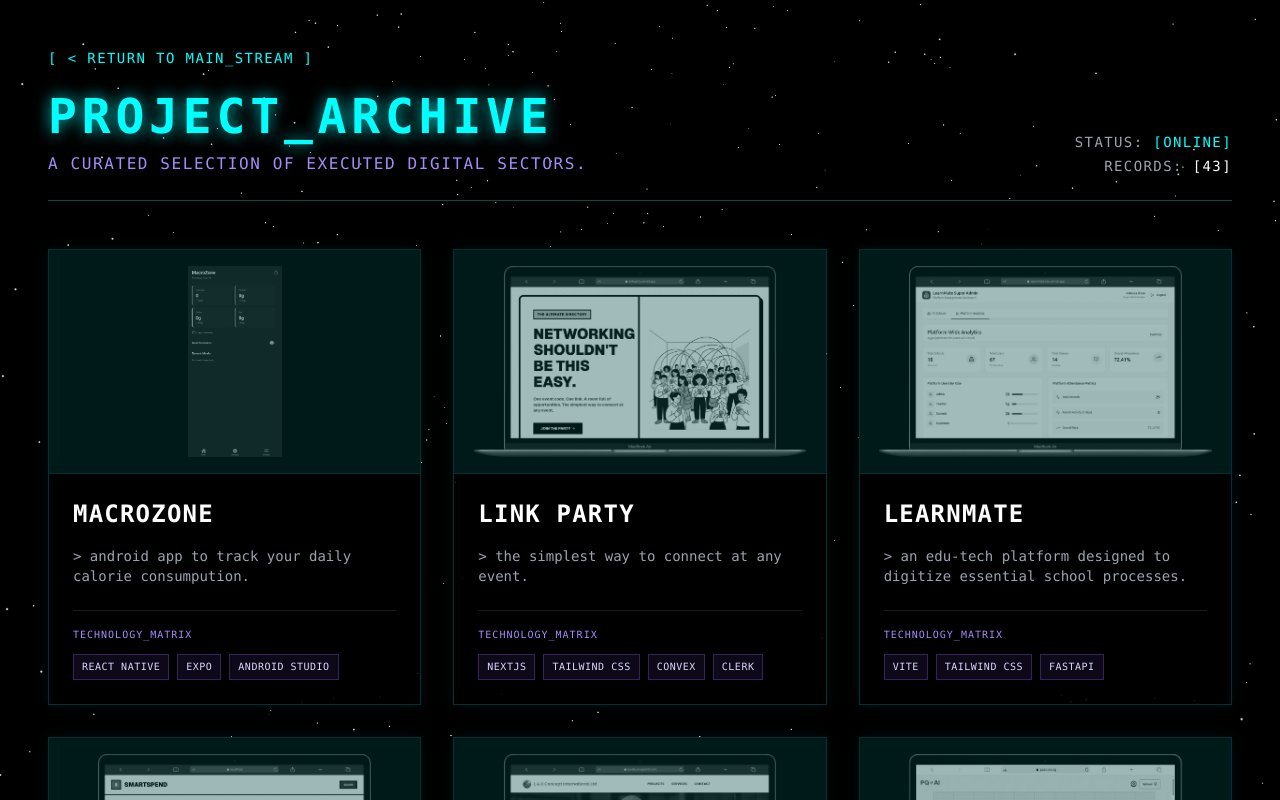
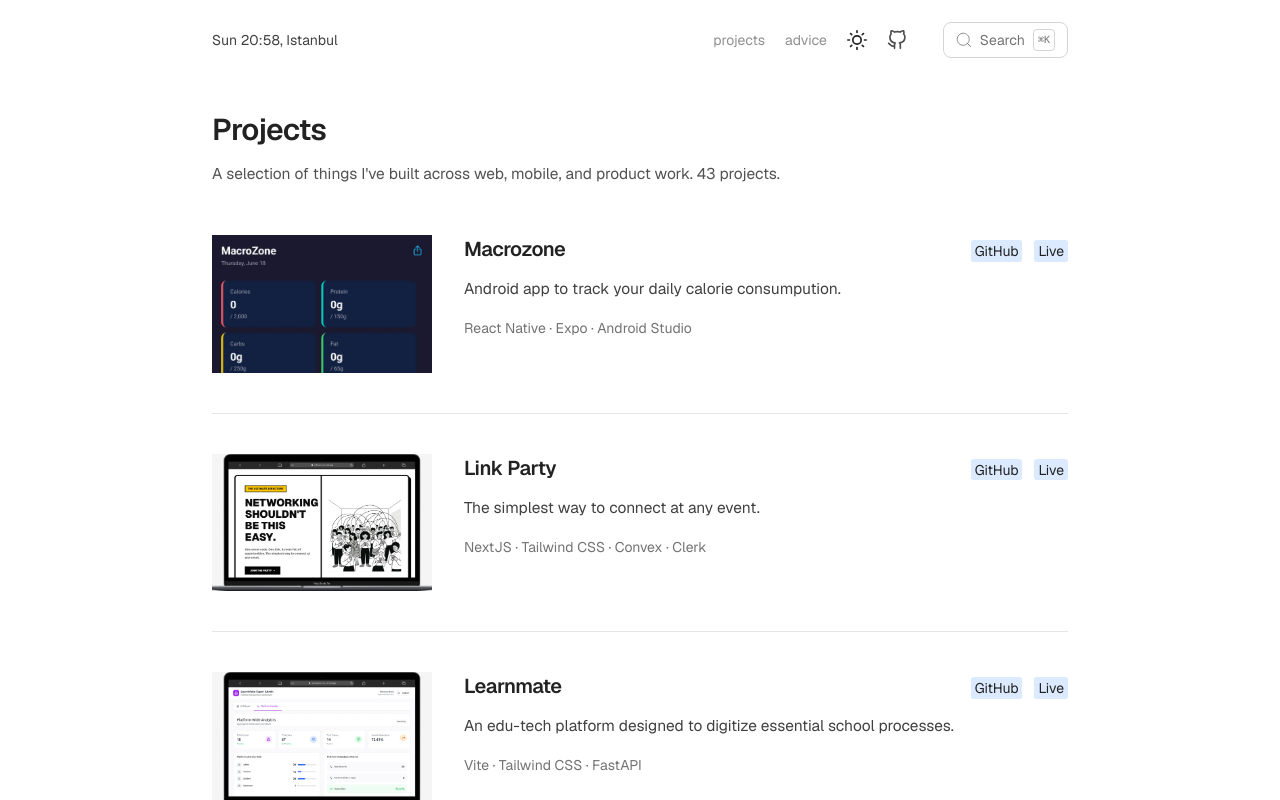
Before and after one commit to Muadh-Adekunle-Monsuru/personal-portfolio, a React (Vite) app: page /projects in a window 1280 px wide. Shown: the top 800 px of the page. Built offline with nearby package versions, Linux system fonts and the light colour scheme.

Commit message:
fix deploy error

```diff
--- a/package.json
+++ b/package.json
@@ -3,6 +3,9 @@
   "private": true,
   "version": "0.0.0",
   "type": "module",
+  "engines": {
+    "node": "24.x"
+  },
   "scripts": {
     "dev": "vite",
     "build": "tsc && vite build",
--- a/src/components/ProjectsPage.tsx
+++ b/src/components/ProjectsPage.tsx
@@ -1,127 +1,84 @@
 import { ProjectData } from './ProjectData';
-import Githubicon from '../assets/githubicon';
-import Globe from '../assets/globe';
-import { useNavigate } from 'react-router-dom';
-import { Canvas } from '@react-three/fiber';
-import { Stars } from '@react-three/drei';
+import SiteHeader from './SiteHeader';
 
 export default function ProjectsPage() {
-	const navigate = useNavigate();
+	return (
+		<div className='min-h-screen w-full bg-white text-[#222] dark:bg-[#0d0d10] dark:text-[#e8e8e8]'>
+			<SiteHeader maxWidthClass='max-w-4xl' />
+			<main className='w-full'>
+				<article className='mx-auto max-w-4xl px-5 pb-28 pt-12 font-geist'>
+					<h1 className='text-3xl font-semibold tracking-tight'>Projects</h1>
+					<p className='mt-3 max-w-2xl text-[15.5px] leading-[1.75] text-neutral-600 dark:text-neutral-400'>
+						A selection of things I&apos;ve built across web, mobile, and product
+						work. {ProjectData.length} projects.
+					</p>
 
-	return (
-		<div className='relative min-h-screen bg-black font-mono text-white overflow-hidden select-none'>
-			{/* 3D Canvas Background */}
-			<div className='fixed inset-0 z-0 pointer-events-none'>
-				<Canvas camera={{ position: [0, 0, 1] }}>
-					<Stars radius={100} depth={50} count={3000} factor={4} saturation={0} fade speed={1.5} />
-				</Canvas>
-			</div>
+					<ul className='mt-12 divide-y divide-neutral-200 dark:divide-neutral-800'>
+						{ProjectData.map((project) => {
+							const liveUrl = project.links.vercel;
+							const githubUrl = project.links.github;
 
-			{/* Foreground Content */}
-			<div className='relative z-10 w-full min-h-screen overflow-y-auto p-6 md:p-12'>
-				<div className='max-w-7xl mx-auto'>
-					{/* Header */}
-					<div className='mb-12 flex flex-col md:flex-row md:items-end justify-between border-b border-[#0ff]/30 pb-6 gap-6'>
-						<div>
-							<button
-								onClick={() => navigate('/')}
-								className='flex items-center gap-2 text-[#0ff] hover:text-white transition-colors group mb-6 tracking-widest text-sm'
-							>
-								<span className='group-hover:-translate-x-2 transition-transform duration-300'>[ &lt; RETURN TO MAIN_STREAM ]</span>
-							</button>
-							<h1 className='text-3xl md:text-5xl font-bold tracking-widest text-[#0ff] drop-shadow-[0_0_8px_rgba(0,255,255,0.8)] uppercase'>
-								PROJECT_ARCHIVE
-							</h1>
-							<p className='mt-3 text-violet-400 text-sm md:text-base tracking-widest'>
-								A CURATED SELECTION OF EXECUTED DIGITAL SECTORS.
-							</p>
-						</div>
-						<div className='text-left md:text-right text-xs md:text-sm text-gray-400 tracking-widest space-y-1'>
-							<p>STATUS: <span className='text-[#0ff]'>[ONLINE]</span></p>
-							<p>RECORDS: <span className='text-white'>[{ProjectData.length}]</span></p>
-						</div>
-					</div>
+							return (
+								<li key={project.title} className='py-10 first:pt-0'>
+									<div className='grid gap-6 sm:grid-cols-[220px_1fr] sm:gap-8'>
+										<a
+											href={liveUrl || githubUrl}
+											target='_blank'
+											rel='noreferrer'
+											className='block overflow-hidden bg-neutral-100 dark:bg-neutral-900'
+										>
+											<img
+												src={project.img}
+												alt={project.title}
+												className='aspect-[16/10] h-full w-full object-cover object-top transition-opacity hover:opacity-90'
+												loading='lazy'
+											/>
+										</a>
 
-					{/* Project Grid */}
-					<div className='grid grid-cols-1 lg:grid-cols-2 xl:grid-cols-3 gap-8'>
-						{ProjectData.map((project, idx) => (
-							<div
-								key={idx}
-								className='flex flex-col group bg-black/50 backdrop-blur-md border border-[#0ff]/20 hover:border-[#0ff]/70 transition-all duration-300 shadow-[0_0_15px_rgba(0,255,255,0.05)] hover:shadow-[0_0_30px_rgba(0,255,255,0.2)] hover:-translate-y-2 cursor-default'
-							>
-								{/* Image Matrix */}
-								<div
-									onClick={() => window.open(project.links.vercel, '_blank')}
-									className='relative w-full h-48 md:h-56 border-b border-[#0ff]/20 overflow-hidden bg-black flex justify-center items-center p-4 group-hover:bg-[#0ff]/5 cursor-pointer'
-								>
-									{/* Cyan overlay for aesthetic */}
-									<div className='absolute inset-0 bg-[#0ff]/10 z-10 pointer-events-none group-hover:bg-transparent transition-colors duration-500'></div>
-									<img
-										src={project.img}
-										alt={project.title}
-										className='w-full h-full object-contain filter grayscale opacity-70 group-hover:grayscale-0 group-hover:opacity-100 transition-all duration-500'
-										loading='lazy'
-									/>
-									{/* Subtle inner shadow effect on hover */}
-									<div className='absolute inset-0 shadow-[inset_0_0_30px_rgba(0,255,255,0.2)] opacity-0 group-hover:opacity-100 z-20 pointer-events-none transition-opacity'></div>
-								</div>
+										<div className='flex min-w-0 flex-col'>
+											<div className='flex flex-wrap items-baseline justify-between gap-x-4 gap-y-2'>
+												<h2 className='text-xl font-semibold tracking-tight'>
+													{project.title}
+												</h2>
+												<div className='flex items-center gap-3 text-sm'>
+													{githubUrl && (
+														<a
+															href={githubUrl}
+															target='_blank'
+															rel='noreferrer'
+															className='link-btn'
+														>
+															GitHub
+														</a>
+													)}
+													{liveUrl && (
+														<a
+															href={liveUrl}
+															target='_blank'
+															rel='noreferrer'
+															className='link-btn'
+														>
+															Live
+														</a>
+													)}
+												</div>
+											</div>
 
-								{/* Info Core */}
-								<div className='p-6 flex-1 flex flex-col'>
-									<div className='flex justify-between items-start gap-4 mb-4'>
-										<h2 className='text-xl md:text-2xl font-bold text-white uppercase tracking-wider group-hover:text-[#0ff] transition-colors'>
-											{project.title}
-										</h2>
-										<div className='flex gap-3 z-30'>
-											<a
-												href={project.links.github}
-												target='_blank'
-												rel='noreferrer'
-												className='text-gray-400 hover:text-white transition-colors cursor-pointer'
-												aria-label='GitHub Repository'
-											>
-												<div className='w-5 h-5'>
-													<Githubicon />
-												</div>
-											</a>
-											<a
-												href={project.links.vercel}
-												target='_blank'
-												rel='noreferrer'
-												className='text-gray-400 hover:text-white transition-colors cursor-pointer'
-												aria-label='Live Deployment'
-											>
-												<div className='w-5 h-5'>
-													<Globe />
-												</div>
-											</a>
+											<p className='mt-3 text-[15.5px] leading-[1.75] text-neutral-700 dark:text-neutral-300'>
+												{project.description}
+											</p>
+
+											<p className='mt-4 text-sm text-neutral-500 dark:text-neutral-500'>
+												{project.stack.join(' · ')}
+											</p>
 										</div>
 									</div>
-
-									<p className='text-xs md:text-sm text-gray-400 mb-6 flex-1 leading-relaxed lowercase'>
-										&gt; {project.description}
-									</p>
-
-									{/* Tech Stack */}
-									<div className='mt-auto border-t border-white/10 pt-4'>
-										<div className='text-[10px] text-violet-400 tracking-widest mb-3'>TECHNOLOGY_MATRIX</div>
-										<div className='flex flex-wrap gap-2 text-xs'>
-											{project.stack.slice(0, 6).map((s) => (
-												<span
-													key={`${project.title}-${s}`}
-													className='border border-violet-500/30 bg-violet-500/10 text-violet-200 px-2 py-1 uppercase tracking-wider text-[10px]'
-												>
-													{s}
-												</span>
-											))}
-										</div>
-									</div>
-								</div>
-							</div>
-						))}
-					</div>
-				</div>
-			</div>
+								</li>
+							);
+						})}
+					</ul>
+				</article>
+			</main>
 		</div>
 	);
 }
--- a/src/components/ScholarshipAdvicePage.tsx
+++ b/src/components/ScholarshipAdvicePage.tsx
@@ -1,5 +1,4 @@
 import { useEffect, useState, type ReactNode } from 'react';
-import { useNavigate } from 'react-router-dom';
 import { motion } from 'framer-motion';
 import {
 	AGGREGATORS,
@@ -20,6 +19,7 @@ import {
 	WEBINARS,
 	type AdviceLink,
 } from './ScholarshipAdviceData';
+import SiteHeader from './SiteHeader';
 
 function ExternalLink({ href, children }: { href: string; children: ReactNode }) {
 	return (
@@ -27,7 +27,7 @@ function ExternalLink({ href, children }: { href: string; children: ReactNode })
 			href={href}
 			target='_blank'
 			rel='noreferrer'
-			className='text-sky-300 underline underline-offset-4 decoration-sky-300/40 hover:text-white hover:decoration-white transition-colors break-words'
+			className='link-btn break-words'
 		>
 			{children}
 		</a>
@@ -40,17 +40,23 @@ function LinkRow({ link }: { link: AdviceLink }) {
 			href={link.href}
 			target='_blank'
 			rel='noreferrer'
-			className='group flex flex-col gap-1 border border-zinc-700 bg-zinc-900/80 px-4 py-3.5 hover:border-zinc-500 hover:bg-zinc-800/80 transition-colors duration-200'
+			className='group flex flex-col gap-1 border border-neutral-200 bg-neutral-50 px-4 py-3.5 transition-colors duration-200 hover:border-neutral-400 hover:bg-neutral-100 dark:border-neutral-700 dark:bg-neutral-900/80 dark:hover:border-neutral-500 dark:hover:bg-neutral-800/80'
 		>
-			<span className='text-base text-zinc-100 group-hover:text-white transition-colors'>{link.label}</span>
-			{link.note && <span className='text-sm text-zinc-400 leading-relaxed'>{link.note}</span>}
+			<span className='text-base text-neutral-900 transition-colors group-hover:text-black dark:text-neutral-100 dark:group-hover:text-white'>
+				{link.label}
+			</span>
+			{link.note && (
+				<span className='text-sm leading-relaxed text-neutral-500 dark:text-neutral-400'>
+					{link.note}
+				</span>
+			)}
 		</a>
 	);
 }
 
 function LinkGrid({ links }: { links: AdviceLink[] }) {
 	return (
-		<div className='grid grid-cols-1 sm:grid-cols-2 gap-3 mt-4'>
+		<div className='mt-4 grid grid-cols-1 gap-3 sm:grid-cols-2'>
 			{links.map((link) => (
 				<LinkRow key={link.href} link={link} />
 			))}
@@ -60,7 +66,7 @@ function LinkGrid({ links }: { links: AdviceLink[] }) {
 
 function SectionHeading({ children }: { children: ReactNode }) {
 	return (
-		<h2 className='text-2xl md:text-3xl font-semibold tracking-tight text-white mb-6'>
+		<h2 className='mb-6 text-2xl font-semibold tracking-tight text-neutral-900 dark:text-white md:text-3xl'>
 			{children}
 		</h2>
 	);
@@ -68,7 +74,7 @@ function SectionHeading({ children }: { children: ReactNode }) {
 
 function SubHeading({ children }: { children: ReactNode }) {
 	return (
-		<h3 className='text-lg md:text-xl font-medium tracking-tight text-zinc-100 mt-10 mb-3'>
+		<h3 className='mb-3 mt-10 text-lg font-medium tracking-tight text-neutral-800 dark:text-neutral-100 md:text-xl'>
 			{children}
 		</h3>
 	);
@@ -76,7 +82,7 @@ function SubHeading({ children }: { children: ReactNode }) {
 
 function ResourceLabel({ children }: { children: ReactNode }) {
 	return (
-		<p className='text-sm font-medium tracking-wide text-zinc-400 mt-6 mb-1 uppercase'>
+		<p className='mb-1 mt-6 text-sm font-medium uppercase tracking-wide text-neutral-500 dark:text-neutral-400'>
 			{children}
 		</p>
 	);
@@ -84,7 +90,7 @@ function ResourceLabel({ children }: { children: ReactNode }) {
 
 function Prose({ children }: { children: ReactNode }) {
 	return (
-		<div className='space-y-5 text-lg md:text-xl text-zinc-200 leading-[1.75]'>
+		<div className='space-y-5 text-lg leading-[1.75] text-neutral-700 dark:text-neutral-300 md:text-xl'>
 			{children}
 		</div>
 	);
@@ -92,10 +98,10 @@ function Prose({ children }: { children: ReactNode }) {
 
 function BulletList({ items }: { items: string[] }) {
 	return (
-		<ul className='mt-4 space-y-3 text-lg md:text-xl text-zinc-200 leading-[1.75]'>
+		<ul className='mt-4 space-y-3 text-lg leading-[1.75] text-neutral-700 dark:text-neutral-300 md:text-xl'>
 			{items.map((item) => (
 				<li key={item} className='flex gap-3'>
-					<span className='text-sky-400 shrink-0 mt-1'>•</span>
+					<span className='mt-1 shrink-0 text-sky-600 dark:text-sky-400'>•</span>
 					<span>{item}</span>
 				</li>
 			))}
@@ -104,7 +110,6 @@ function BulletList({ items }: { items: string[] }) {
 }
 
 export default function ScholarshipAdvicePage() {
-	const navigate = useNavigate();
 	const [activeId, setActiveId] = useState(TOC_SECTIONS[0].id);
 
 	useEffect(() => {
@@ -135,44 +140,37 @@ export default function ScholarshipAdvicePage() {
 	};
 
 	return (
-		<div className='min-h-screen bg-[#0a0a0a] text-zinc-100'>
-			<div className='w-full min-h-screen overflow-y-auto px-5 py-8 md:px-12 md:py-12'>
-				<div className='max-w-6xl mx-auto'>
-					{/* Header */}
-					<div className='mb-10 md:mb-14 flex flex-col md:flex-row md:items-end justify-between border-b border-zinc-800 pb-8 gap-6'>
+		<div className='min-h-screen bg-white text-[#222] dark:bg-[#0d0d10] dark:text-[#e8e8e8]'>
+			<SiteHeader maxWidthClass='max-w-6xl' />
+			<div className='w-full min-h-screen overflow-y-auto px-5 pb-8 pt-12 md:px-12 md:pb-12'>
+				<div className='mx-auto max-w-6xl font-geist'>
+					<div className='mb-10 flex flex-col justify-between gap-6 border-b border-neutral-200 pb-8 dark:border-neutral-800 md:mb-14 md:flex-row md:items-end'>
 						<div>
-							<button
-								onClick={() => navigate('/')}
-								className='text-sky-300/90 hover:text-white transition-colors mb-6 text-base'
-							>
-								← Back to home
-							</button>
-							<h1 className='text-3xl md:text-5xl font-semibold tracking-tight text-white'>
+							<h1 className='text-3xl font-semibold tracking-tight md:text-5xl'>
 								Scholarship advice
 							</h1>
-							<p className='mt-4 text-lg md:text-xl text-zinc-400 max-w-2xl leading-relaxed'>
+							<p className='mt-4 max-w-2xl text-lg leading-relaxed text-neutral-600 dark:text-neutral-400 md:text-xl'>
 								A postgraduate roadmap from an Erasmus Mundus CyberMACS journey.
 							</p>
 						</div>
-						<div className='text-left md:text-right text-sm text-zinc-500 space-y-1'>
+						<div className='space-y-1 text-left text-sm text-neutral-500 md:text-right'>
 							<p>{TOC_SECTIONS.length} sections</p>
 							<p>Fully funded pathway guide</p>
 						</div>
 					</div>
 
-					{/* Mobile TOC */}
 					<nav
 						aria-label='Section navigation'
-						className='lg:hidden mb-10 -mx-1 px-1 overflow-x-auto flex gap-2 pb-2'
+						className='-mx-1 mb-10 flex gap-2 overflow-x-auto px-1 pb-2 lg:hidden'
 					>
 						{TOC_SECTIONS.map((s) => (
 							<button
 								key={s.id}
 								onClick={() => scrollTo(s.id)}
-								className={`shrink-0 text-sm px-3.5 py-2 border transition-colors duration-200 ${
+								className={`shrink-0 border px-3.5 py-2 text-sm transition-colors duration-200 ${
 									activeId === s.id
-										? 'border-zinc-500 text-white bg-zinc-800'
-										: 'border-zinc-800 text-zinc-400 hover:border-zinc-600 hover:text-zinc-200'
+										? 'border-neutral-400 bg-neutral-100 text-neutral-900 dark:border-neutral-500 dark:bg-neutral-800 dark:text-white'
+										: 'border-neutral-200 text-neutral-500 hover:border-neutral-400 hover:text-neutral-800 dark:border-neutral-800 dark:text-neutral-400 dark:hover:border-neutral-600 dark:hover:text-neutral-200'
 								}`}
 							>
 								{s.short}
@@ -181,23 +179,22 @@ export default function ScholarshipAdvicePage() {
 					</nav>
 
 					<div className='flex gap-10 xl:gap-14'>
-						{/* Desktop sticky TOC */}
-						<aside className='hidden lg:block w-60 shrink-0'>
+						<aside className='hidden w-60 shrink-0 lg:block'>
 							<nav
 								aria-label='Table of contents'
-								className='sticky top-8 space-y-0.5 border border-zinc-800 bg-zinc-900/60 p-4'
+								className='sticky top-24 space-y-0.5 border border-neutral-200 bg-neutral-50 p-4 dark:border-neutral-800 dark:bg-neutral-900/60'
 							>
-								<p className='text-xs font-medium tracking-wide text-zinc-500 mb-4 uppercase'>
+								<p className='mb-4 text-xs font-medium uppercase tracking-wide text-neutral-500'>
 									Contents
 								</p>
 								{TOC_SECTIONS.map((s) => (
 									<button
 										key={s.id}
 										onClick={() => scrollTo(s.id)}
-										className={`w-full text-left text-sm leading-snug px-2.5 py-2.5 border-l-2 transition-colors duration-200 ${
+										className={`w-full border-l-2 px-2.5 py-2.5 text-left text-sm leading-snug transition-colors duration-200 ${
 											activeId === s.id
-												? 'border-sky-400 text-white bg-zinc-800/80'
-												: 'border-transparent text-zinc-500 hover:text-zinc-200 hover:border-zinc-600'
+												? 'border-sky-500 bg-neutral-100 text-neutral-900 dark:border-sky-400 dark:bg-neutral-800/80 dark:text-white'
+												: 'border-transparent text-neutral-500 hover:border-neutral-400 hover:text-neutral-800 dark:hover:border-neutral-600 dark:hover:text-neutral-200'
 										}`}
 									>
 										{s.label}
@@ -228,13 +225,13 @@ export default function ScholarshipAdvicePage() {
 										all out the hard way.
 									</p>
 									<p>
-										<strong className='text-white'>Who this is for.</strong> Final-year students planning
+										<strong className='text-neutral-900 dark:text-white'>Who this is for.</strong> Final-year students planning
 										early, recent graduates assembling documents, and applicants rebuilding after
 										rejections. If you're dreaming of studying abroad on a fully-funded award, this guide
 										is for you.
 									</p>
 									<p>
-										<strong className='text-white'>How to use this page.</strong> Don't try to do everything
+										<strong className='text-neutral-900 dark:text-white'>How to use this page.</strong> Don't try to do everything
 										in one day. Skim it once for the big picture, bookmark it, then return section by
 										section, passport, English, SOP, CV, referees, as you hit each stage. Treat it as a
 										checklist and reference manual.
@@ -257,7 +254,7 @@ export default function ScholarshipAdvicePage() {
 									<p>
 										Once you have it: keep at least six months of validity beyond your intended travel dates;
 										make glare-free scans of the data pages; name files clearly (e.g.{' '}
-										<code className='text-sky-300 text-base md:text-lg bg-zinc-900 px-1.5 py-0.5 rounded-sm'>
+										<code className='rounded-sm bg-sky-100 px-1.5 py-0.5 text-base text-sky-800 dark:bg-zinc-900 dark:text-sky-300 md:text-lg'>
 											Lastname_Firstname_Passport.pdf
 										</code>); and store
 										everything in a dedicated Drive folder so you can share a link instantly.
@@ -279,8 +276,8 @@ export default function ScholarshipAdvicePage() {
 									</p>
 									<p>
 										While each programme sets its own minimum, a solid benchmark is{' '}
-										<strong className='text-white'>80+ / 120 on TOEFL</strong>, roughly{' '}
-										<strong className='text-white'>IELTS 6.5</strong>.
+										<strong className='text-neutral-900 dark:text-white'>80+ / 120 on TOEFL</strong>, roughly{' '}
+										<strong className='text-neutral-900 dark:text-white'>IELTS 6.5</strong>.
 									</p>
 								</Prose>
 								<ResourceLabel>TOEFL resources</ResourceLabel>
@@ -293,7 +290,7 @@ export default function ScholarshipAdvicePage() {
 									<p>
 										Your SOP is your voice, often the first real impression the committee gets. Show how your
 										passion and academic work bridge a real knowledge gap. The{' '}
-										<strong className='text-white'>STAR</strong> method helps: Situation (a national or
+										<strong className='text-neutral-900 dark:text-white'>STAR</strong> method helps: Situation (a national or
 										global problem), Task (what you've already done), Action (how the master's fits), Result
 										(outcomes and post-study impact).
 									</p>
@@ -427,7 +424,7 @@ export default function ScholarshipAdvicePage() {
 										'Featured section: papers, repos, certificates, hackathon or volunteer wins',
 									]}
 								/>
-								<p className='mt-5 text-base md:text-lg text-zinc-400'>
+								<p className='mt-5 text-base text-neutral-500 dark:text-neutral-400 md:text-lg'>
 									Mine:{' '}
 									<ExternalLink href={PERSONAL_LINKS.linkedin}>{PERSONAL_LINKS.linkedin}</ExternalLink>
 								</p>
@@ -442,7 +439,7 @@ export default function ScholarshipAdvicePage() {
 										it.
 									</p>
 								</Prose>
-								<p className='mt-5 text-base md:text-lg text-zinc-400'>
+								<p className='mt-5 text-base text-neutral-500 dark:text-neutral-400 md:text-lg'>
 									Mine:{' '}
 									<ExternalLink href={PERSONAL_LINKS.portfolio}>{PERSONAL_LINKS.portfolio}</ExternalLink>
 								</p>
@@ -451,15 +448,15 @@ export default function ScholarshipAdvicePage() {
 								<Prose>
 									<p>
 										Use a clean address like{' '}
-										<code className='text-sky-300 text-base md:text-lg bg-zinc-900 px-1.5 py-0.5 rounded-sm'>
+										<code className='rounded-sm bg-sky-100 px-1.5 py-0.5 text-base text-sky-800 dark:bg-zinc-900 dark:text-sky-300 md:text-lg'>
 											firstname.lastname@…
 										</code>
 										. Set a signature with your name, degree, school, and one or two links so every
 										outreach looks consistent.
 									</p>
 								</Prose>
-								<div className='mt-5 border border-zinc-700 bg-zinc-900/80 px-5 py-4 text-base md:text-lg text-zinc-200 space-y-1'>
-									<p className='text-white font-medium'>Muadh Adekunle Monsuru</p>
+								<div className='mt-5 space-y-1 border border-neutral-200 bg-neutral-50 px-5 py-4 text-base text-neutral-700 dark:border-neutral-700 dark:bg-neutral-900/80 dark:text-neutral-200 md:text-lg'>
+									<p className='font-medium text-neutral-900 dark:text-white'>Muadh Adekunle Monsuru</p>
 									<p>BSc Computer Science | Fountain University</p>
 									<p>Software Developer</p>
 									<p>
@@ -484,7 +481,7 @@ export default function ScholarshipAdvicePage() {
 								<SectionHeading>5) Scholarship discovery + tracking</SectionHeading>
 								<Prose>
 									<p>
-										<strong className='text-white'>Start here:</strong> open the official Erasmus Mundus
+										<strong className='text-neutral-900 dark:text-white'>Start here:</strong> open the official Erasmus Mundus
 										Catalogue and scan for programmes that match, or are only tangentially related to, your
 										field. Many people miss good fits because the title doesn't perfectly match their
 										background.
@@ -525,8 +522,8 @@ export default function ScholarshipAdvicePage() {
 								<div className='mt-4'>
 									<LinkRow link={ERASMUS_HANDBOOK} />
 								</div>
-								<div className='mt-6 border border-zinc-600 bg-zinc-900 px-5 py-5 text-base md:text-lg text-zinc-200 leading-relaxed'>
-									<strong className='text-white'>CyberMACS note:</strong> My cohort is the last planned
+								<div className='mt-6 border border-neutral-300 bg-neutral-50 px-5 py-5 text-base leading-relaxed text-neutral-700 dark:border-neutral-600 dark:bg-neutral-900 dark:text-neutral-200 md:text-lg'>
+									<strong className='text-neutral-900 dark:text-white'>CyberMACS note:</strong> My cohort is the last planned
 									intake for CyberMACS for now, unless the consortium's funding is renewed. Don't fixate on
 									that one programme, use the catalogue and this roadmap to find other strong Erasmus Mundus
 									and fully-funded options in tech, engineering, and cybersecurity.
@@ -584,16 +581,16 @@ export default function ScholarshipAdvicePage() {
 										Allah's hands. It is not by our handwork alone.
 									</p>
 								</Prose>
-								<blockquote className='mt-10 border-l-2 border-zinc-600 pl-5 py-1'>
-									<p className='text-lg md:text-xl text-zinc-100 italic leading-relaxed'>
+								<blockquote className='mt-10 border-l-2 border-neutral-300 py-1 pl-5 dark:border-neutral-600'>
+									<p className='text-lg italic leading-relaxed text-neutral-800 dark:text-neutral-100 md:text-xl'>
 										“And whoever relies upon Allah – then He is sufficient for him. Indeed, Allah will
 										accomplish His purpose. Allah has already set for everything a [decreed] extent.”
 									</p>
-									<footer className='mt-4 text-sm text-zinc-500'>
+									<footer className='mt-4 text-sm text-neutral-500'>
 										,  Surah At-Talaq 65:3
 									</footer>
 								</blockquote>
-								<p className='mt-8 text-lg md:text-xl text-zinc-400'>
+								<p className='mt-8 text-lg text-neutral-500 dark:text-neutral-400 md:text-xl'>
 									Keep pushing, keep praying, and your time will come.
 								</p>
 							</section>
--- a/src/components/SiteHeader.tsx
+++ b/src/components/SiteHeader.tsx
@@ -81,7 +81,11 @@ type SearchItem = {
 	external?: boolean;
 };
 
-export default function SiteHeader() {
+export default function SiteHeader({
+	maxWidthClass = 'max-w-[75ch]',
+}: {
+	maxWidthClass?: string;
+}) {
 	const navigate = useNavigate();
 	const [now, setNow] = useState(() => formatIstanbulClock(new Date()));
 	const [searchOpen, setSearchOpen] = useState(false);
@@ -165,7 +169,9 @@ export default function SiteHeader() {
 		<>
 			<header className='relative h-16 w-full'>
 				<div className='fixed z-40 flex h-20 w-full justify-between bg-white/50 backdrop-blur-[20px] backdrop-saturate-150 dark:bg-[#0D0D1050]'>
-					<nav className='m-auto flex w-full max-w-[75ch] items-center justify-between px-5'>
+					<nav
+						className={`m-auto flex w-full items-center justify-between px-5 ${maxWidthClass}`}
+					>
 						<Link
 							to='/'
 							title='Home'
@@ -180,6 +186,12 @@ export default function SiteHeader() {
 								className='text-sm opacity-50 hover:opacity-100'
 							>
 								projects
+							</Link>
+							<Link
+								to='/scholarship-advice'
+								className='hidden text-sm opacity-50 hover:opacity-100 sm:inline'
+							>
+								advice
 							</Link>
 							<ThemeToggle />
 							<a
```
